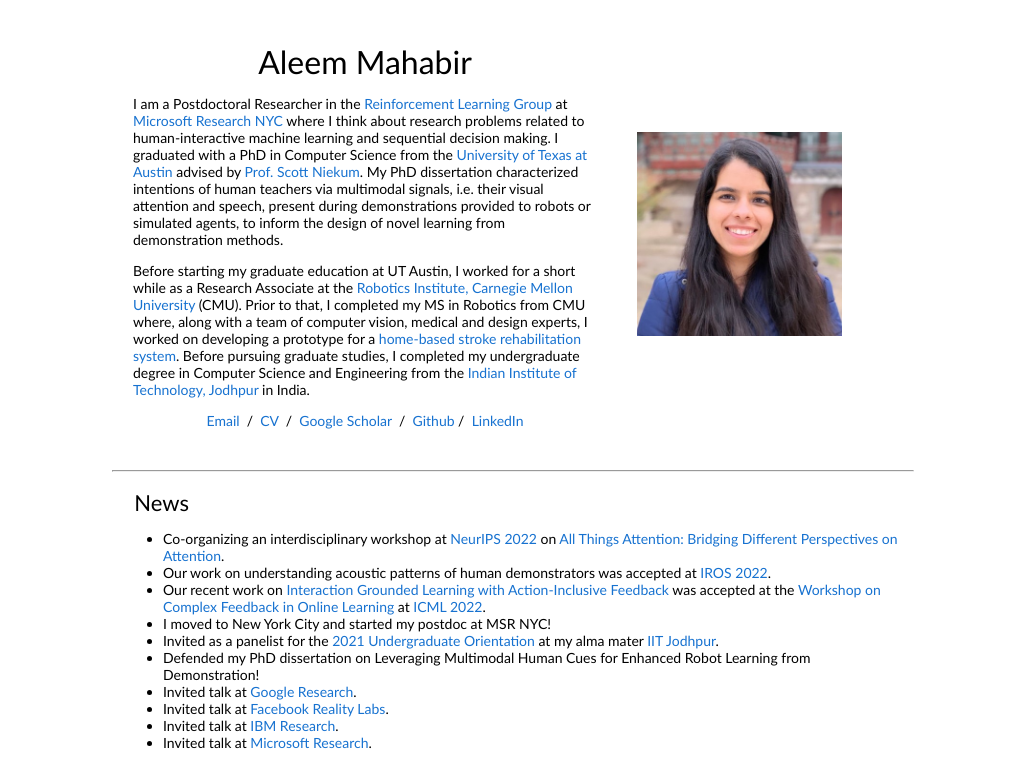
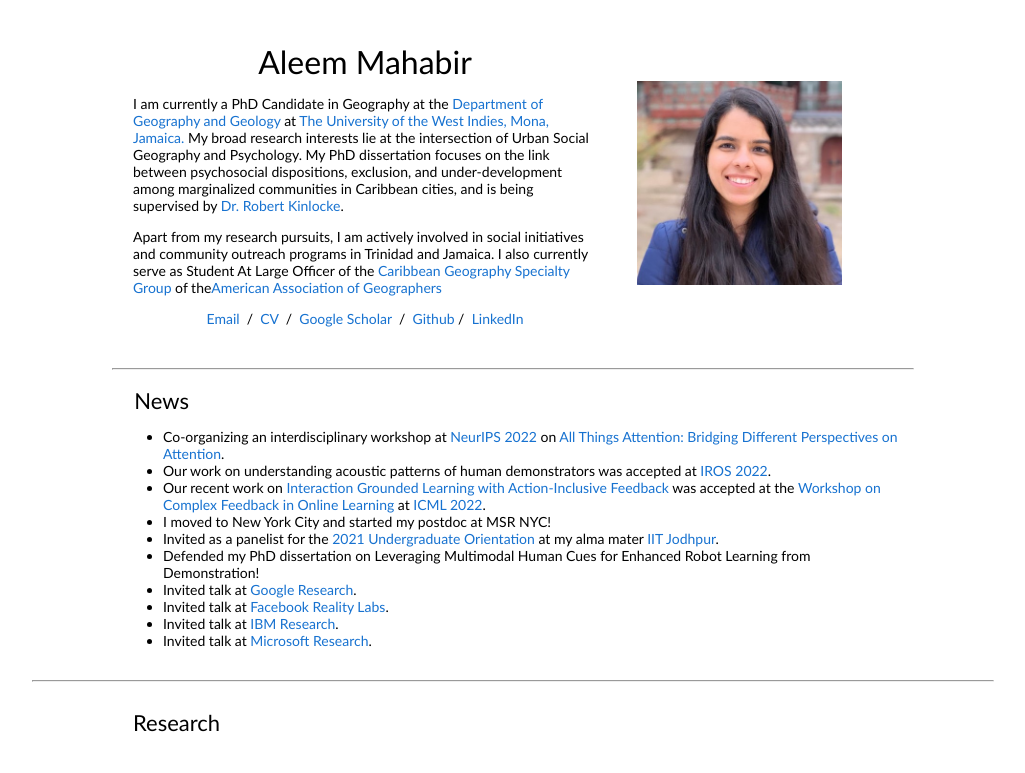
Before and after one commit to mastasheik/aleem-mahabir.github.io, a plain HTML site: page index.html in a window 1280 px wide. Shown: the top 773 px of the page, without its empty margins (127-1152 px from the left). Drawn offline with Linux system fonts and the light colour scheme.

Commit message:
Update index.html

```diff
--- a/index.html
+++ b/index.html
@@ -107,11 +107,8 @@
               <p style="text-align:center">
                 <name>Aleem Mahabir</name><br>
               </p>
-              <p> I am a Postdoctoral Researcher in the <a href="https://www.microsoft.com/en-us/research/theme/reinforcement-learning-group/">Reinforcement Learning Group</a> at <a href="https://www.microsoft.com/en-us/research/lab/microsoft-research-new-york/">Microsoft Research NYC</a> where I think about research problems related to human-interactive machine learning and sequential decision making. I graduated with a PhD in Computer Science from the <a href="https://www.cs.utexas.edu/">University of Texas at Austin</a> advised by <a href="https://www.cs.utexas.edu/~sniekum/">Prof. Scott Niekum</a>.
-                My PhD dissertation characterized intentions of human teachers via multimodal signals, i.e. their visual attention and speech, present during demonstrations provided to robots or simulated agents, to inform the design of novel learning from demonstration methods.
-                <!-- focused on leveraging multimodal cues of human teachers demonstrating tasks to robots for enhanced robot learning from demonstration (LfD). My research  -->
-              </p>
-              <p>Before starting my graduate education at UT Austin, I worked for a short while as a Research Associate at the <a href="https://www.ri.cmu.edu/">Robotics Institute, Carnegie Mellon University</a> (CMU). Prior to that, I completed my MS in Robotics from CMU where, along with a team of computer vision, medical and design experts, I worked on developing a prototype for a <a href="https://smartrehab.vtc.vt.edu">home-based stroke rehabilitation system</a>. Before pursuing graduate studies, I completed my undergraduate degree in Computer Science and Engineering from the <a href="https://alumni.iitj.ac.in/">Indian Institute of Technology, Jodhpur</a> in India.
+              <p> I am currently a PhD Candidate in Geography at the <a href="https://www.mona.uwi.edu/dogg/">Department of Geography and Geology</a> at <a href="https://www.mona.uwi.edu/">The University of the West Indies, Mona, Jamaica.</a> My broad research interests lie at the intersection of Urban Social Geography and Psychology. My PhD dissertation focuses on the link between psychosocial dispositions, exclusion, and under-development among marginalized communities in Caribbean cities, and is being supervised by <a href="https://www.mona.uwi.edu/dogg/staff/dr-robert-kinlocke">Dr. Robert Kinlocke</a>.
+              <p> Apart from my research pursuits, I am actively involved in social initiatives and community outreach programs in Trinidad and Jamaica. I also currently serve as Student At Large Officer of the <a href="https://www.aag.org/groups/caribbean-specialty-group/">Caribbean Geography Specialty Group</a> of the<a href="https://www.aag.org/">American Association of Geographers</a>
               </p>
               <p style="text-align:center">
                 <a href="mailto:akanksha.saran@microsoft.com">Email</a> &nbsp/&nbsp
```
